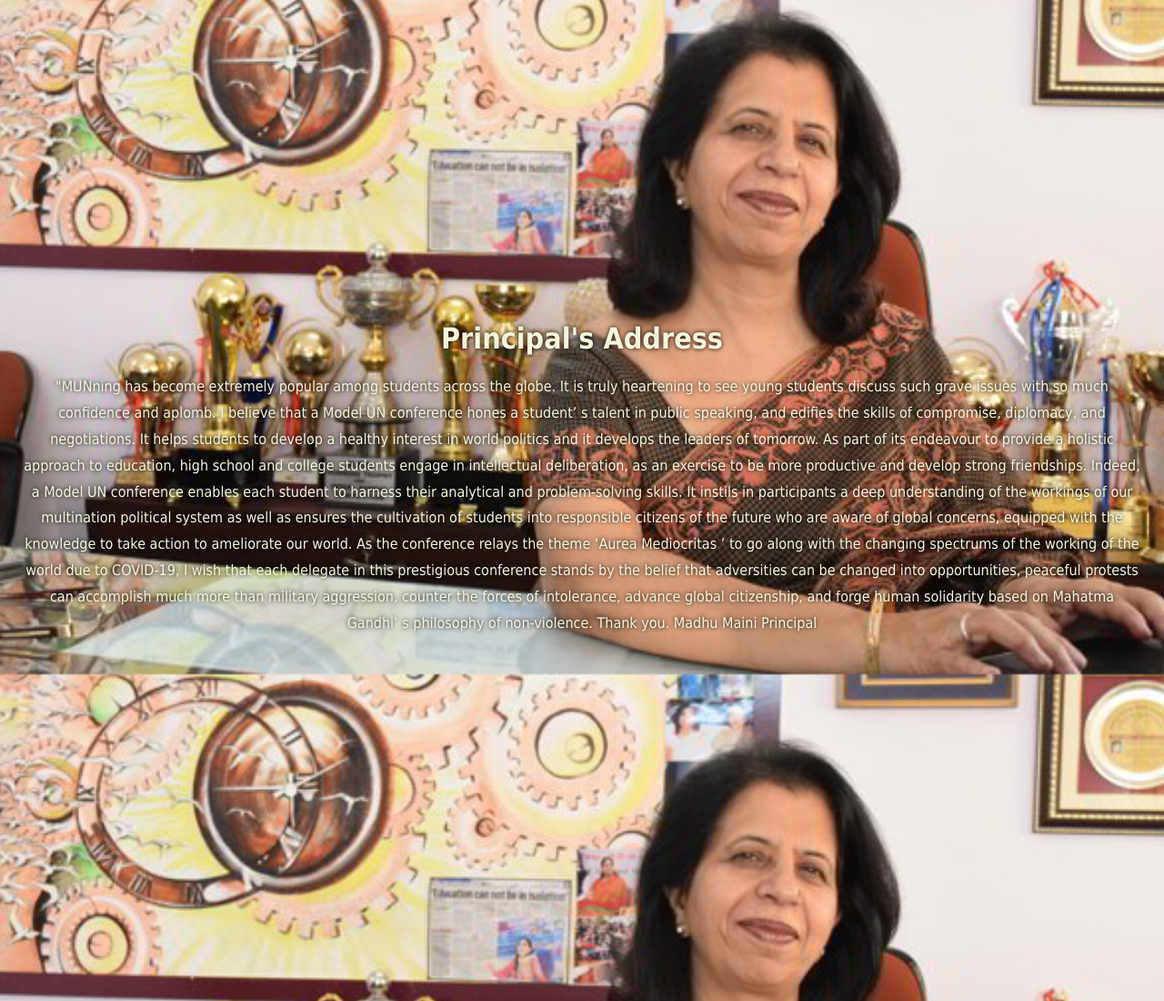
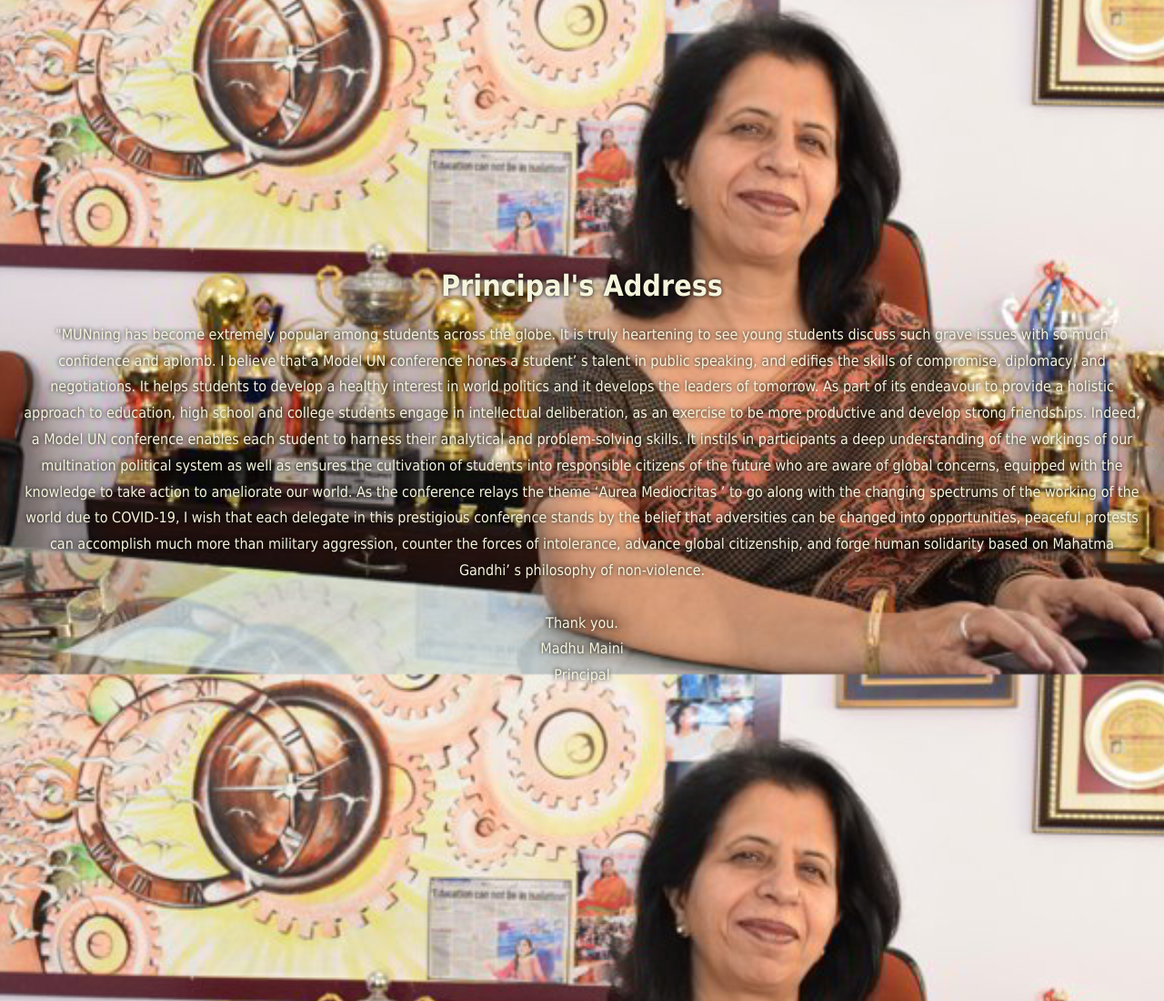
Before and after one commit to jphsmun/jphsmun.github.io, a plain HTML site: page ab.html in a window 1280 px wide. Shown: the part 2538-3638 px from the top of the page at 91% size. Drawn offline with nearby package versions, Linux system fonts and the light colour scheme; files whose address does not match are found by name.

Commit message:
Added br tags to madhu mam's Speech

```diff
--- a/ab.html
+++ b/ab.html
@@ -88,10 +88,10 @@ this prestigious conference stands by the belief that adversities can be changed
 opportunities, peaceful protests can accomplish much more than military aggression,
 counter the forces of intolerance, advance global citizenship, and forge human
 solidarity based on Mahatma Gandhi’
-s philosophy of non-violence.
-Thank you.
-Madhu Maini
-Principal
+s philosophy of non-violence. <br> <br>
+Thank you.<br>
+Madhu Maini<br>
+Principal<br>
       </p>
     </div>
   </div>
```
